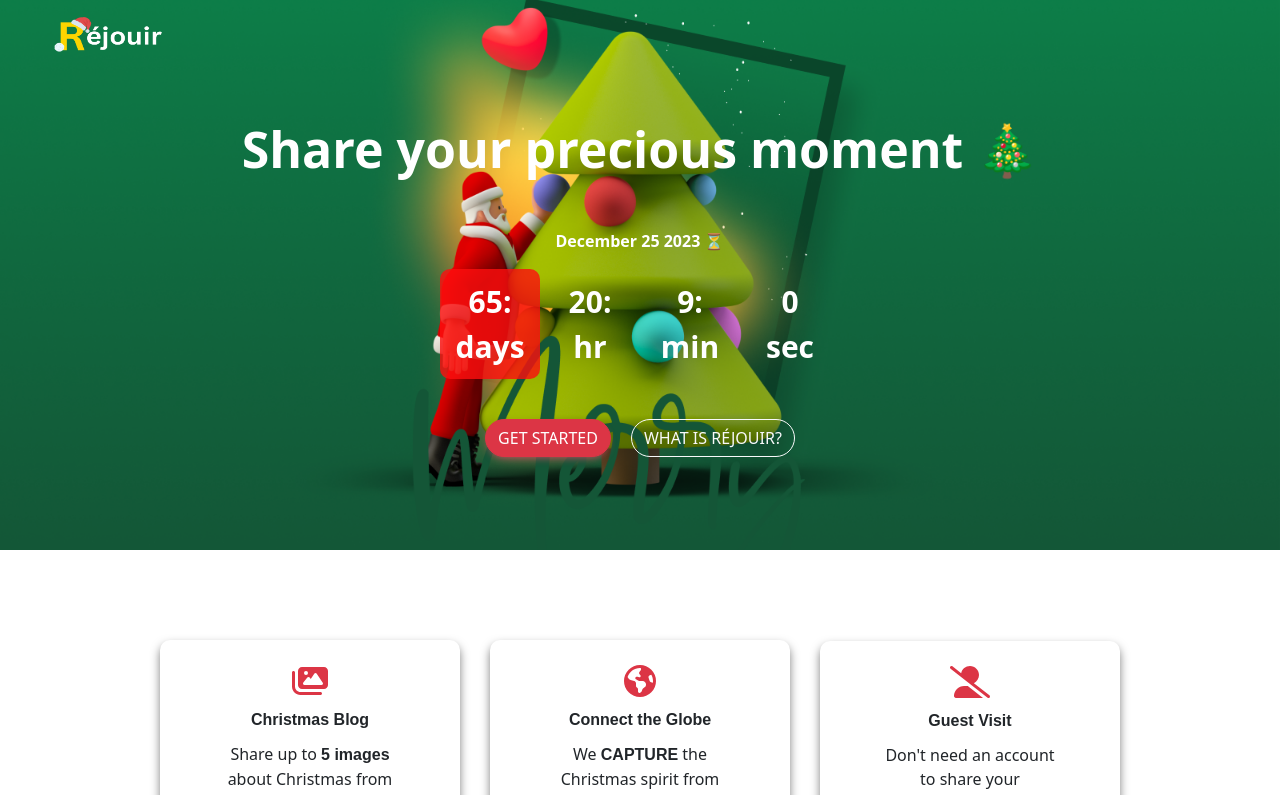
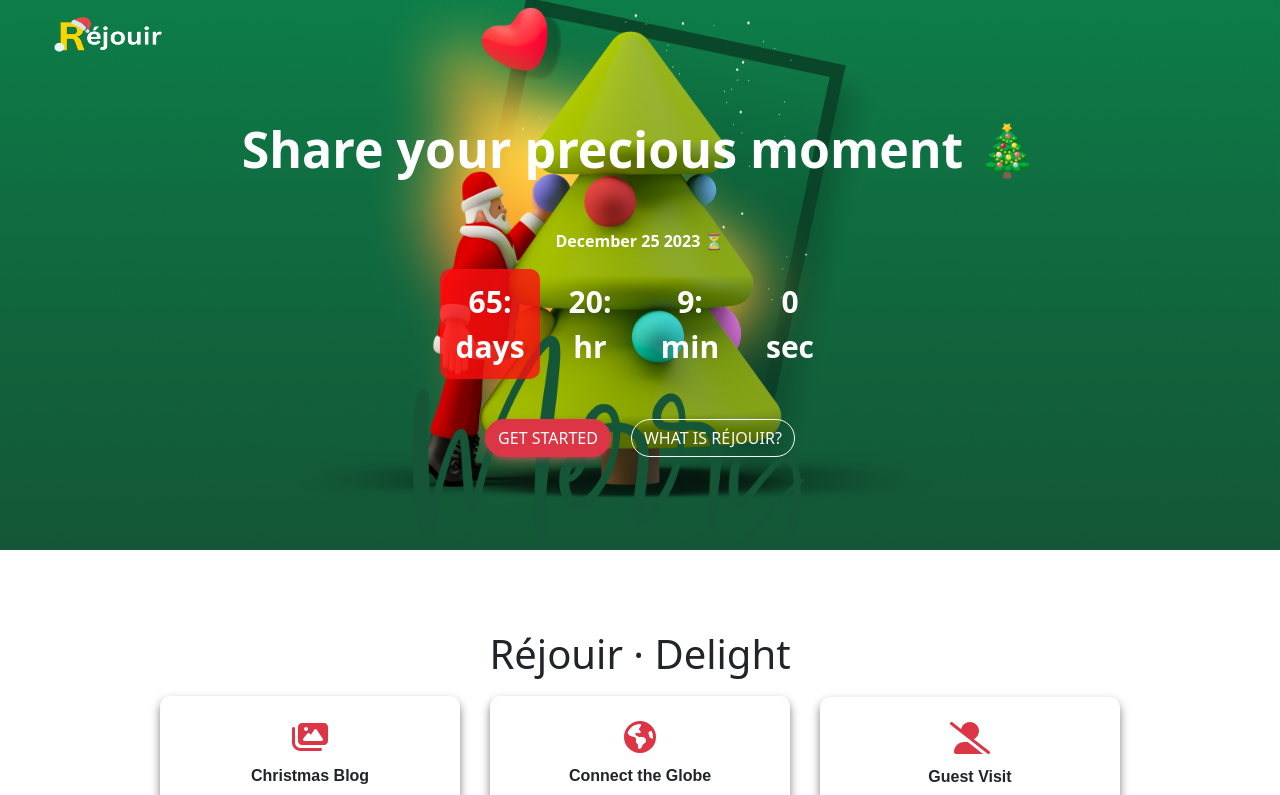
Before and after one commit to leohonlmc/Re-jouir.com, a React (Create React App) app: page / in a window 1280 px wide. Shown: the top 795 px of the page. Built offline with nearby package versions, Linux system fonts and the light colour scheme; a web font is replaced by a local one.

Commit message:
install missing module

```diff
--- a/package.json
+++ b/package.json
@@ -4,6 +4,7 @@
   "private": true,
   "dependencies": {
     "@fortawesome/free-brands-svg-icons": "^6.4.2",
+    "@fortawesome/free-solid-svg-icons": "^6.4.2",
     "@fortawesome/react-fontawesome": "^0.2.0",
     "@testing-library/jest-dom": "^5.17.0",
     "@testing-library/react": "^13.4.0",
--- a/src/components/Home.jsx
+++ b/src/components/Home.jsx
@@ -78,6 +78,7 @@
 
       <div className="main">
         <div className="mission-div">
+          <h1>Réjouir · Delight</h1>
           <div className="mission">
             <FontAwesomeIcon
               icon={faImages}
```
Also changed, not shown: 1 other file (tests, documents, lock files or other folders).
